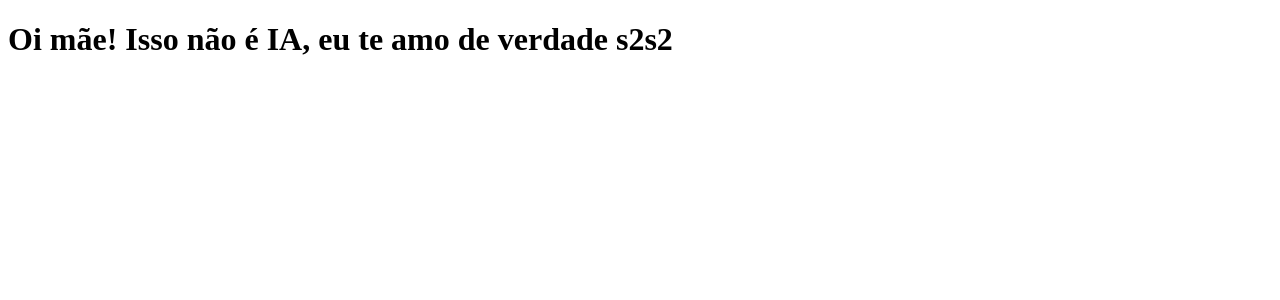
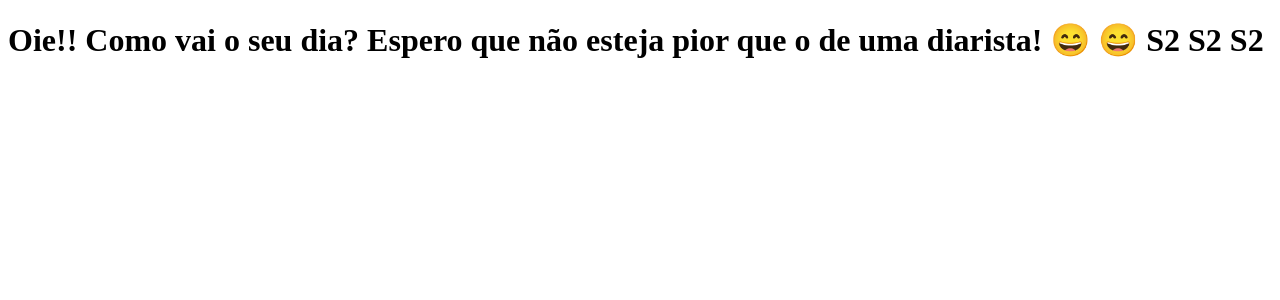
Before and after one commit to isabela23/clone-tabnews, a Next.js app: page / in a window 1280 px wide. Shown: the top 300 px of the page. Built offline with nearby package versions, Linux system fonts and the light colour scheme.

Commit message:
Modifica a frase inicial

```diff
--- a/pages/index.js
+++ b/pages/index.js
@@ -1,4 +1,4 @@
 function Home(){
-    return <h1> Oi mãe! Isso não é IA, eu te amo de verdade s2s2 </h1>
+    return <h1> Oie!! Como vai o seu dia? Espero que não esteja pior que o de uma diarista! 😄 😄 S2 S2 S2 </h1>
 }
 export default Home;
```
